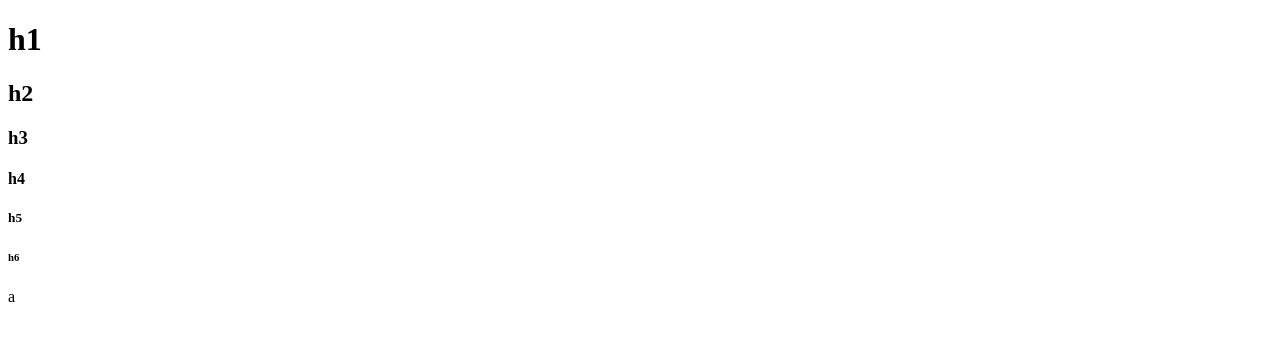
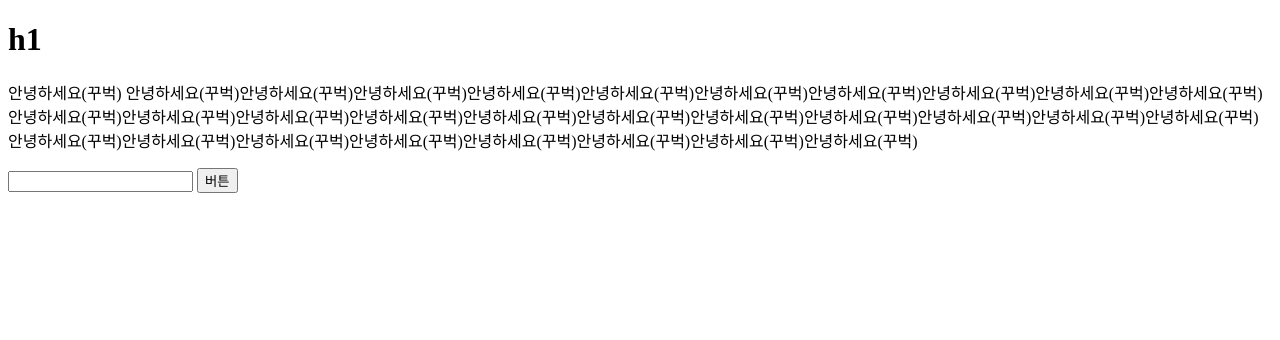
Before and after one commit to sleepy22222/2024-project, a plain HTML site: page 정우.HTML in a window 1280 px wide. Drawn offline with Linux system fonts and the light colour scheme.

Commit message:
정우.html 변경

```diff
--- a/정우.HTML
+++ b/정우.HTML
@@ -5,11 +5,8 @@
 </head>
 <body>
     <h1>h1</h1>
-    <h2>h2</h2>
-    <h3>h3</h3>
-    <h4>h4</h4>
-    <h5>h5</h5>
-    <h6>h6</h6>
+    <p>안녕하세요(꾸벅) 안녕하세요(꾸벅)안녕하세요(꾸벅)안녕하세요(꾸벅)안녕하세요(꾸벅)안녕하세요(꾸벅)안녕하세요(꾸벅)안녕하세요(꾸벅)안녕하세요(꾸벅)안녕하세요(꾸벅)안녕하세요(꾸벅)안녕하세요(꾸벅)안녕하세요(꾸벅)안녕하세요(꾸벅)안녕하세요(꾸벅)안녕하세요(꾸벅)안녕하세요(꾸벅)안녕하세요(꾸벅)안녕하세요(꾸벅)안녕하세요(꾸벅)안녕하세요(꾸벅)안녕하세요(꾸벅)안녕하세요(꾸벅)안녕하세요(꾸벅)안녕하세요(꾸벅)안녕하세요(꾸벅)안녕하세요(꾸벅)안녕하세요(꾸벅)안녕하세요(꾸벅)안녕하세요(꾸벅)</p>
+    <input type="text">
+    <button>버튼</button>
 </body>
 </html>
-a
```
